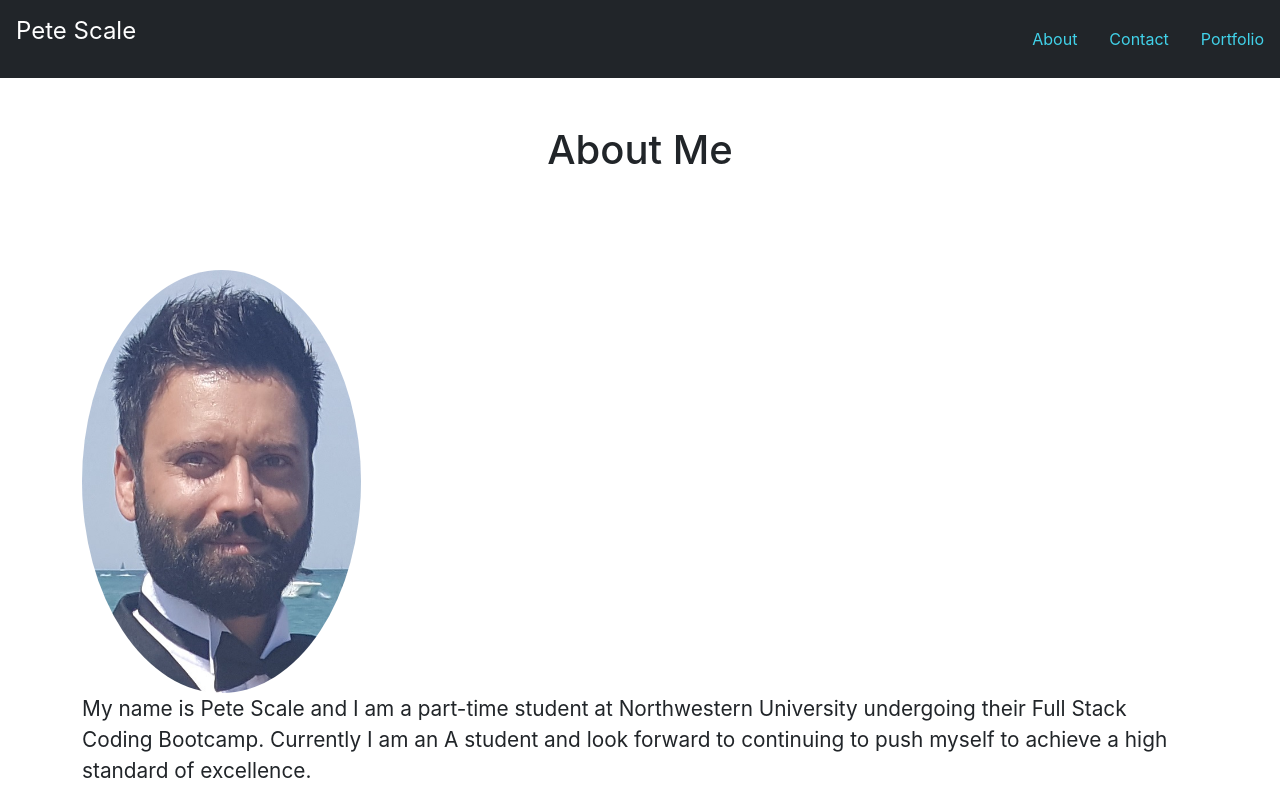
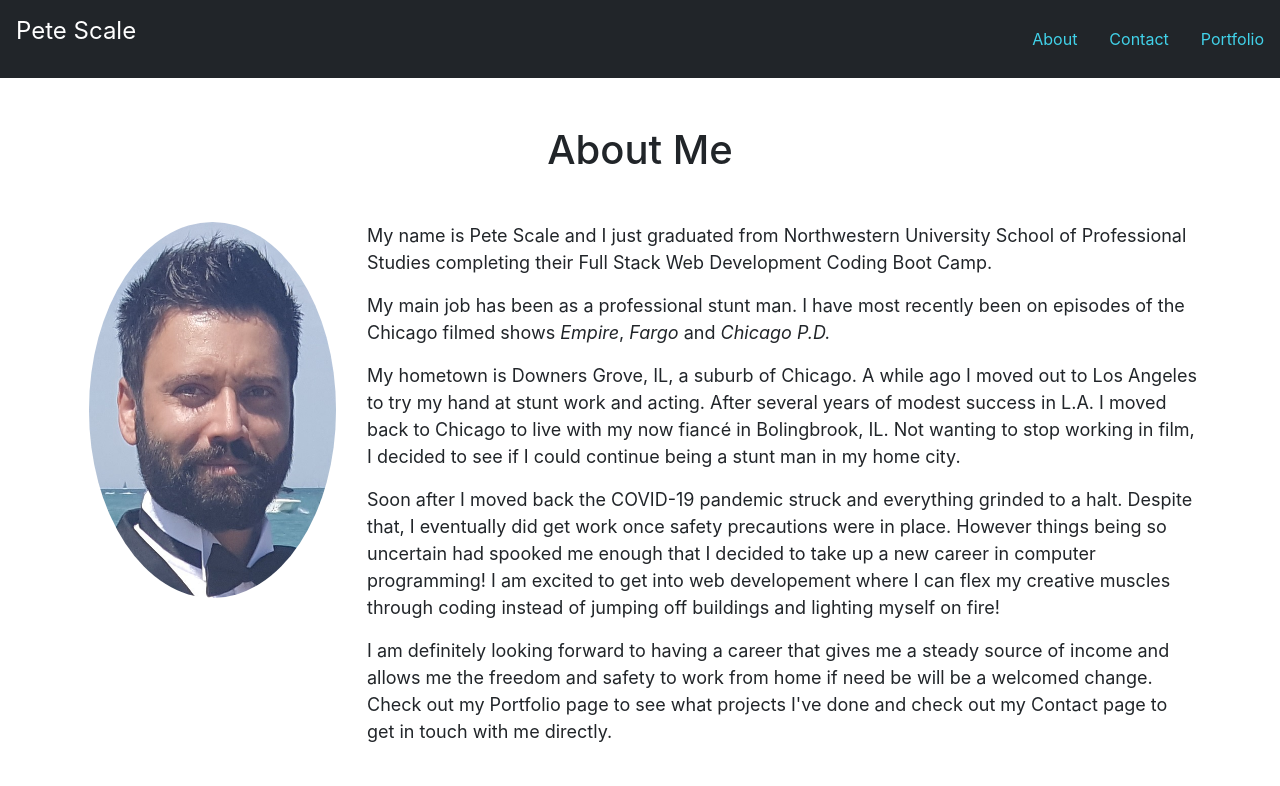
Before and after one commit to Pete-Scale/coding-portfolio, a React (Create React App) app: page / in a window 1280 px wide. Shown: the top 786 px of the page. Built offline with nearby package versions, Linux system fonts and the light colour scheme.

Commit message:
finished about page sizing and formatting

```diff
--- a/src/pages/home/home.css
+++ b/src/pages/home/home.css
@@ -1,14 +1,30 @@
 /* change profile image size from bootstrap default */
-.profileImageSize {
-  max-width: 25%;
+.profileImage {
+  display: block;
+  margin-left: auto;
+  margin-right: auto;
+  margin-bottom: 30px;
+  max-width: 95%;
 }
 
 /* profile font styles */
-.profileFontChange {
-  font-size: 1.3rem;
+.profileFont {
+  font-size: 18px;
 }
 
 /* restoring <em> italics functionality overriding bootstrap default */
 em {
   font-style: italic;
 }
+
+@media (max-width: 991px) and (min-width: 767px) {
+  .profileImage {
+    max-width: 30%;
+  }
+}
+
+@media (max-width: 991px) and (max-width: 766px) {
+  .profileImage {
+    max-width: 50%;
+  }
+}
--- a/src/pages/home/home.js
+++ b/src/pages/home/home.js
@@ -3,14 +3,16 @@ import './home.css'
 import headshot from '../../assets/images/about-me_page/headshot.jpg'
 
 const Home = () => (
-  <section className="row mt-5 pt-4">
-    <div className="col-md-12 profileFontChange">
-      <img src={headshot} className="rounded-circle float-left img-fluid mr-3 profileImageSize" alt="Profile Pic"/>
-      <p>My name is Pete Scale and I am a part-time student at Northwestern University undergoing their Full Stack Coding Bootcamp. Currently I am an A student and look forward to continuing to push myself to achieve a high standard of excellence.</p>
-      <p>As a part time student my main job at the moment is as a professional stunt man. I have most recently been on episodes of the Chicago filmed shows <em>Empire</em>, <em>Fargo</em> and <em>Chicago P.D.</em> earlier this year.</p>
+  <section className="row mt-4 show">
+    <div className="col-lg-3">
+      <img src={headshot} className="rounded-circle img-fluid mr-3 profileImage" alt="Profile Pic"/>
+    </div>
+    <div className="col-lg-9 profileFont">
+      <p>My name is Pete Scale and I just graduated from Northwestern University School of Professional Studies completing their Full Stack Web Development Coding Boot Camp.</p>
+      <p>My main job has been as a professional stunt man. I have most recently been on episodes of the Chicago filmed shows <em>Empire</em>, <em>Fargo</em> and <em>Chicago P.D.</em></p>
       <p>My hometown is Downers Grove, IL, a suburb of Chicago. A while ago I moved out to Los Angeles to try my hand at stunt work and acting. After several years of modest success in L.A. I moved back to Chicago to live with my now fiancé in Bolingbrook, IL. Not wanting to stop working in film, I decided to see if I could continue being a stunt man in my home city.</p>
-      <p>Soon after I moved back the COVID-19 pandemic struck and everything grinded to a halt. Despite that, I eventually did get work once safety precautions were in place. However things being so uncertain had spooked me enough that I decided to take up a new part-time career in computer programming! I now look forward to being a full stack web developer and flexing my creative muscles through coding instead of jumping off buildings and lighting myself on fire! Having a career that gives me a steady source of income and allows me the freedom and safety to work from home if need be will be a welcomed change. Check out my Portfolio page to see what projects I've done and check out my Contact page to get in touch with me directly.</p>
-      <p>After everything this crazy journey has brought me back to my home city, living with my fiancé, and ready to start a brand new career in web development to build a bright future for myself and my family. Cheers, lets code!</p>
+      <p>Soon after I moved back the COVID-19 pandemic struck and everything grinded to a halt. Despite that, I eventually did get work once safety precautions were in place. However things being so uncertain had spooked me enough that I decided to take up a new career in computer programming! I am excited to get into web developement where I can flex my creative muscles through coding instead of jumping off buildings and lighting myself on fire!</p>
+      <p>I am definitely looking forward to having a career that gives me a steady source of income and allows me the freedom and safety to work from home if need be will be a welcomed change. Check out my Portfolio page to see what projects I've done and check out my Contact page to get in touch with me directly.</p>
     </div>
   </section>
 )
```
